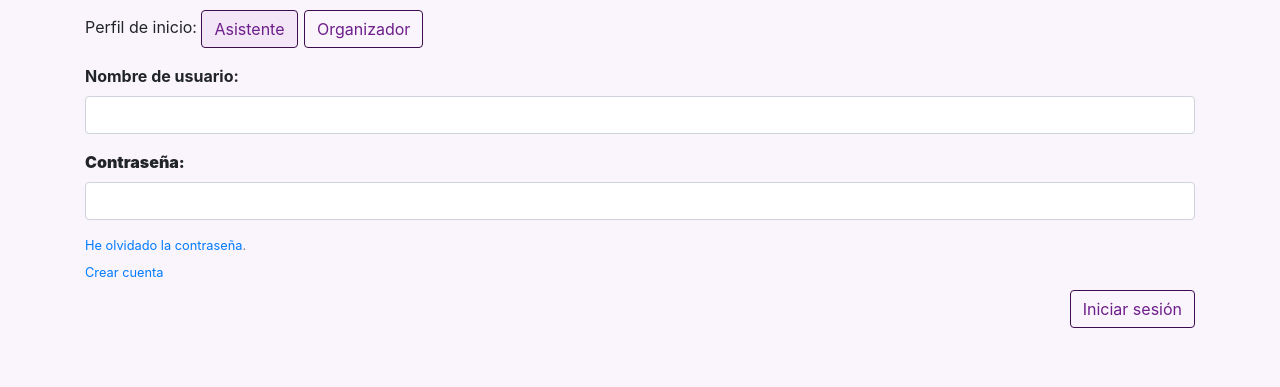
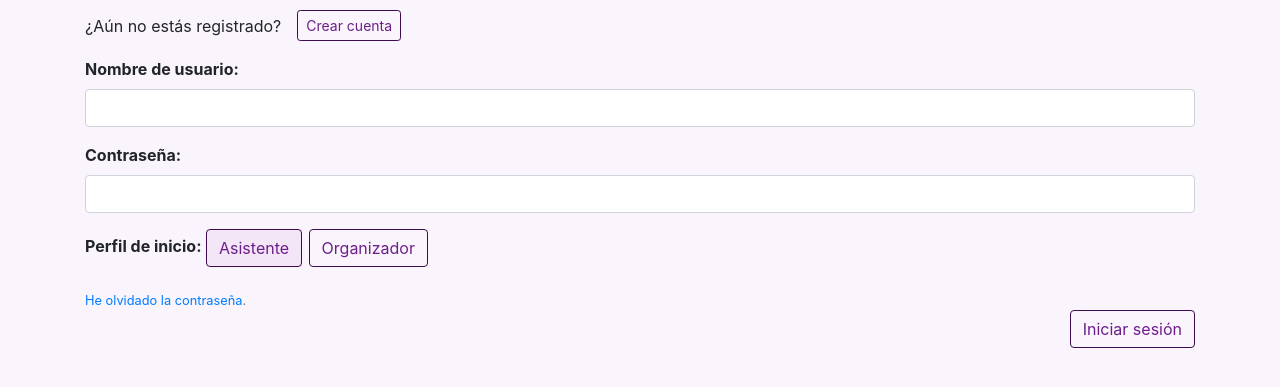
Before and after one commit to verlsk/Freeket, a Django app: page /login/ in a window 1280 px wide. Shown: the part 62-449 px from the top of the page. Run offline with Django 3.2, Linux system fonts and the light colour scheme; some libraries are stand-ins or nearby versions.

Commit message:
mejoras_30_06

```diff
--- a/freeketapp/templates/freeketapp/gestionar_eventos.html
+++ b/freeketapp/templates/freeketapp/gestionar_eventos.html
@@ -4,7 +4,7 @@
 {% block contenido %}
 
 <div class = "container contGestEvs">
-{% if mostrareventos == 'y'%}
+    {% if mostrareventos == 'y'%}
 
     {% for e in eventos %}
     <div class="row">
--- a/freeketapp/templates/freeketapp/login.html
+++ b/freeketapp/templates/freeketapp/login.html
@@ -1,5 +1,5 @@
 {% extends "freeketapp/base.html" %}
-{% block title %}Crea tu evento!{% endblock %}
+{% block title %}Inicia sesión{% endblock %}
 
 {% block contenido %}
 
@@ -14,18 +14,17 @@
 <div class="container contCrear">
 
     <form action={% url 'login' %} method="post">
-{% csrf_token %}
-    <input type="hidden" id="userType" name="user_type" value="assist">
+        {% csrf_token %}
+        <input type="hidden" id="userType" name="user_type" value="assist">
+        <input type="hidden" name="next" value="{{ request.GET.next }}">
 
-        <div class="form-group">
-        <label>Perfil de inicio: </label>
-        <button class="btn btn-outline-light btnOrg btnSideActive" id="btnAsistente" type="button">Asistente</button>
-        <button class="btn btn-outline-light btnOrg" id="btnOrganizador"type="button">Organizador</button>
-            </div>
+        <div class="form-inline">
+            <label>¿Aún no estás registrado?</label>
+            <a href={% url 'registro' %}> <button class="btn btn-sm btnOrg mx-3">Crear cuenta</button></a>
+        </div>
 
-    <input type="hidden" name="next" value="{{ request.GET.next }}">
-        <div class="form-group">
-            <label for="username"><strong>Nombre de usuario: <strong></label>
+        <div class="form-group my-3">
+            <label for="username"><strong>Nombre de usuario: </strong></label>
             <input class="form-control" id="username" name="username"
                    type="text">
         </div>
@@ -34,12 +33,20 @@
             <input class="form-control" id="password" name="password" type="password">
         </div>
 
-        <small class="form-text text-muted forgot"> <a href={% url 'forgot_password_form' %}>He olvidado la contraseña</a>.</small>
-        <small class="form-text text-muted forgot my-2"> <a href={% url 'registro' %}>Crear cuenta</a></small>
-        <button class="btn btn-outline-light btnOrg float-right" id="btnCrearEvento" type="submit">Iniciar sesión</button>
+
         <div class="form-group">
+            <label><strong>Perfil de inicio: </strong></label>
+            <button class="btn btn-outline-light btnOrg btnSideActive" id="btnAsistente" type="button">Asistente</button>
+            <button class="btn btn-outline-light btnOrg" id="btnOrganizador"type="button">Organizador</button>
+        </div>
 
+
+        <div class="form-group my-4">
+            <small class="form-text text-muted forgot"> <a href={% url 'forgot_password_form' %}>He olvidado la contraseña</a>.</small>
+            <button class="btn btn-outline-light btnOrg float-right" id="btnCrearEvento" type="submit">Iniciar sesión</button>
         </div>
+
+
     </form>
 </div>
 
--- a/freeketapp/views/entradas.py
+++ b/freeketapp/views/entradas.py
@@ -158,4 +158,8 @@ def misentradas(request):
     context['ids'] = ids
     context['elementos'] = zip(ids, evs, fechas)
 
+    if entradas.count() > 0:
+        context['hayentradas'] = True
+    else:
+        context['hayentradas'] = False
     return render(request, "freeketapp/misentradas.html", context)
```
Also changed, not shown: freeketapp/templates/freeketapp/misentradas.html (+10 -0 lines), db.sqlite3.
